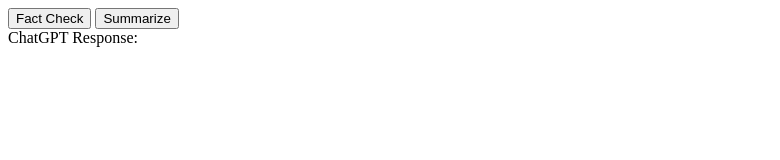
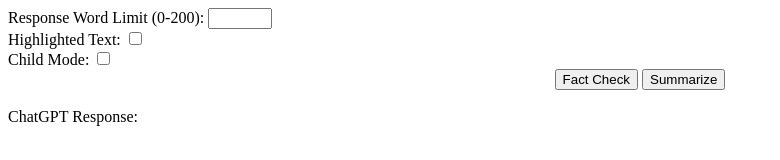
Before and after one commit to nithinspigs/SummaCheck, a browser extension: page index.html in a window 1280 px wide. Shown: the whole page, without its empty margins (0-780 px from the left). Drawn offline with Linux system fonts and the light colour scheme.

Commit message:
deleted javascript within html file. changed id names

```diff
--- a/index.html
+++ b/index.html
@@ -1,14 +1,35 @@
 <!DOCTYPE html>
 <html>
+
 <head>
-    <title>Fact Checker With ChatGPT</title>
-    <meta charset="utf-8">
+	<link rel="stylesheet" type="text/css" href="style.css">
+	<meta charset="utf-8">
+	<title>Fact Checker With ChatGPT</title>
+	<script src="jquery-3.7.1.min.js"></script>
+
+	<script src="script.js"></script>
 </head>
+
 <body>
-    <button id="fact_check_button">Fact Check</button>
-    <button id="summarize_button">Summarize</button>
-    <div id="chatgpt_response" class="contents">ChatGPT Response: </div>
+	<label for="integerInput">Response Word Limit (0-200):</label>
+	<input type="number" id="integerInput" min="0" max="200">
+	<br>
+	<label for="highlightedbox">Highlighted Text:</label>
+	<input type="checkbox" id="highlightedbox">
+	<br>
+	<label for="childbox">Child Mode:</label>
+	<input type="checkbox" id="childbox">
+	<br>
+
+	<div style="text-align:center">
+	<button id="fact_check_button">Fact Check</button>
+	<button id="summarize_button">Summarize</button>
+	</div>
+	<br>
+
+	<div id="chatgpt_response" class="contents">ChatGPT Response: </div>
+	<br>
+	<!--Enter ChatGPT's response-->
+
 </body>
-<script src="jquery-3.7.1.min.js"></script>
-<script src="script.js"></script>
 </html>
```
